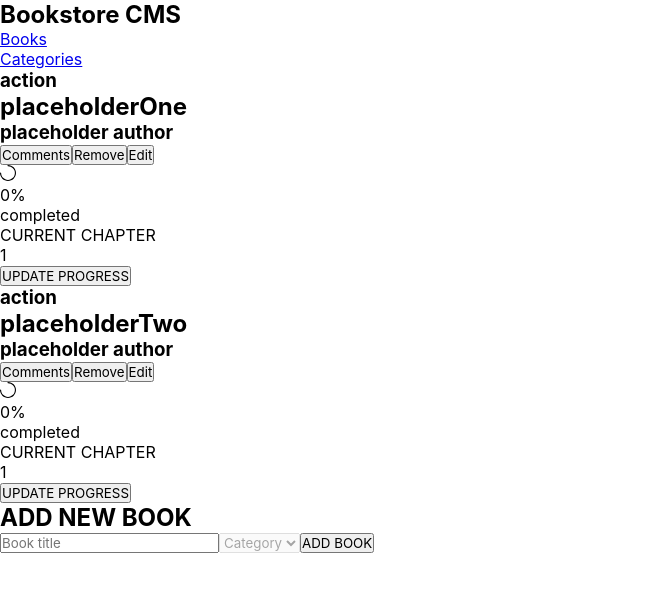
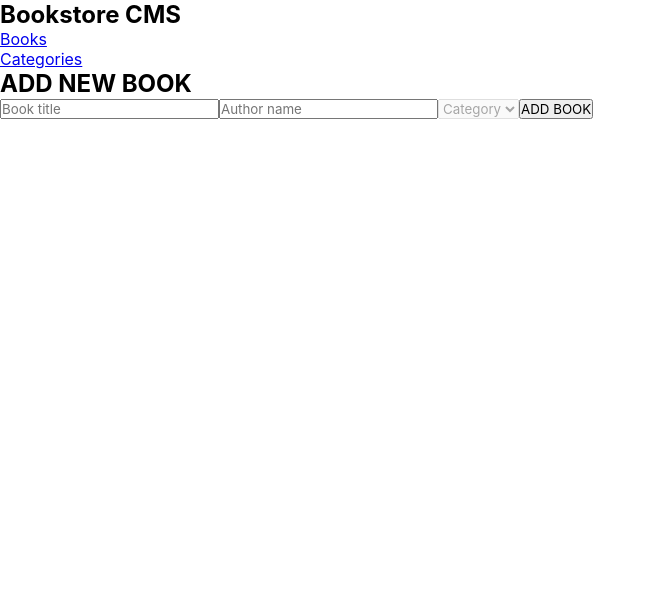
Before and after one commit to leolpaz/Bookstore, a React (Create React App) app: page / in a window 1280 px wide. Shown: the top 592 px of the page, without its empty margins (0-656 px from the left). Built offline with nearby package versions, Linux system fonts and the light colour scheme.

Commit message:
Create redux store, add and remove actions and connect to react component

```diff
--- a/package.json
+++ b/package.json
@@ -22,6 +22,9 @@
     "react-redux": "^7.2.6",
     "react-router-dom": "^5.3.0",
     "react-scripts": "4.0.3",
+    "redux": "^4.1.2",
+    "redux-logger": "^3.0.6",
+    "uuid": "^8.3.2",
     "web-vitals": "^1.0.1"
   },
   "scripts": {
--- a/src/components/AddBook.js
+++ b/src/components/AddBook.js
@@ -1,13 +1,42 @@
 import React from 'react';
+import { useDispatch } from 'react-redux';
+import { v4 as uuidv4 } from 'uuid';
+import { addBook } from '../redux/books/books';
 
-const Form = () => (
-  <form>
-    <input type="text" placeholder="Book title" />
-    <select disabled>
-      <option value="category">Category</option>
-    </select>
-    <button type="button">ADD BOOK</button>
-  </form>
-);
+const Form = () => {
+  const dispatch = useDispatch();
+
+  const submitBookToStore = (e) => {
+    e.preventDefault();
+    const newBook = {
+      name: e.target.title.value,
+      category: 'placeholder category',
+      author: e.target.author.value,
+      completed: 0,
+      chapter: 1,
+      id: uuidv4(),
+    };
+    e.target.reset();
+    dispatch(addBook(newBook));
+  };
+
+  return (
+    <form onSubmit={submitBookToStore}>
+      <input type="text" name="title" placeholder="Book title" />
+      <input type="text" name="author" placeholder="Author name" />
+      <select disabled>
+        <option value="category">Category</option>
+      </select>
+      <button type="submit">ADD BOOK</button>
+    </form>
+  );
+};
 
 export default Form;
+
+// name: 'placeholderOne',
+// category: 'action',
+// author: 'placeholder author',
+// completed: 0,
+// chapter: 1,
+// id: 1,
--- a/src/components/App.js
+++ b/src/components/App.js
@@ -1,5 +1,7 @@
 import React from 'react';
-import { Route, Switch } from 'react-router-dom';
+import { Route, Switch, Redirect } from 'react-router-dom';
+import { Provider } from 'react-redux';
+import store from '../redux/configStore';
 
 // components
 
@@ -8,7 +10,7 @@ import Books from './Books';
 import Categories from './Categories';
 
 const App = () => (
-  <>
+  <Provider store={store}>
     <NavBar />
     <Switch>
       <Route exact path="/">
@@ -17,8 +19,9 @@ const App = () => (
       <Route path="/categories">
         <Categories />
       </Route>
+      <Redirect from="*" to="/" />
     </Switch>
-  </>
+  </Provider>
 );
 
 export default App;
--- a/src/components/Book.js
+++ b/src/components/Book.js
@@ -1,11 +1,19 @@
 import React from 'react';
 import PropTypes from 'prop-types';
 import { AiOutlineLoading3Quarters } from 'react-icons/ai';
+import { useDispatch } from 'react-redux';
+import { removeBook } from '../redux/books/books';
 
 const Book = (props) => {
   const {
-    name, category, author, completed, chapter,
+    name, category, author, completed, chapter, id,
   } = props;
+
+  const dispatch = useDispatch();
+
+  const removeHandler = () => {
+    dispatch(removeBook(id));
+  };
 
   return (
     <>
@@ -15,7 +23,7 @@ const Book = (props) => {
         <h3>{author}</h3>
         <div>
           <button type="button">Comments</button>
-          <button type="button">Remove</button>
+          <button onClick={removeHandler} type="button">Remove</button>
           <button type="button">Edit</button>
         </div>
       </div>
@@ -44,6 +52,7 @@ Book.propTypes = {
   author: PropTypes.string.isRequired,
   completed: PropTypes.number.isRequired,
   chapter: PropTypes.number.isRequired,
+  id: PropTypes.string.isRequired,
 };
 
 export default Book;
--- a/src/components/BookList.js
+++ b/src/components/BookList.js
@@ -1,25 +1,10 @@
 import React from 'react';
+import { useSelector } from 'react-redux';
 import Book from './Book';
 
 const List = () => {
-  const books = [
-    {
-      name: 'placeholderOne',
-      category: 'action',
-      author: 'placeholder author',
-      completed: 0,
-      chapter: 1,
-      id: 1,
-    },
-    {
-      name: 'placeholderTwo',
-      category: 'action',
-      author: 'placeholder author',
-      completed: 0,
-      chapter: 1,
-      id: 2,
-    },
-  ];
+  const books = useSelector((state) => state.booksReducer);
+
   return (
     <div className="list-container">
       {books.map((book) => (
@@ -30,6 +15,7 @@ const List = () => {
             author={book.author}
             completed={book.completed}
             chapter={book.chapter}
+            id={book.id}
           />
         </div>
       ))}
--- a/src/redux/books/books.js
+++ b/src/redux/books/books.js
@@ -0,0 +1,29 @@
+const ADD_BOOK = 'bookStore/books/ADD_BOOK';
+const REMOVE_BOOK = 'bookStore/books/REMOVE_BOOK';
+
+const initialState = [];
+export const addBook = (payload) => ({
+  type: ADD_BOOK,
+  payload,
+});
+
+export const removeBook = (id) => ({
+  type: REMOVE_BOOK,
+  id,
+});
+
+const booksReducer = (state = initialState, action) => {
+  switch (action.type) {
+    case ADD_BOOK:
+      return [
+        ...state,
+        action.payload,
+      ];
+    case REMOVE_BOOK:
+      return state.filter((element) => element.id !== action.id);
+    default:
+      return state;
+  }
+};
+
+export default booksReducer;
--- a/src/redux/configStore.js
+++ b/src/redux/configStore.js
@@ -0,0 +1,12 @@
+import { createStore, combineReducers } from 'redux';
+import booksReducer from './books/books';
+
+const reducer = combineReducers({
+  booksReducer,
+});
+
+const store = createStore(
+  reducer,
+);
+
+export default store;
```
Also changed, not shown: 1 other file (tests, documents, lock files or other folders).
